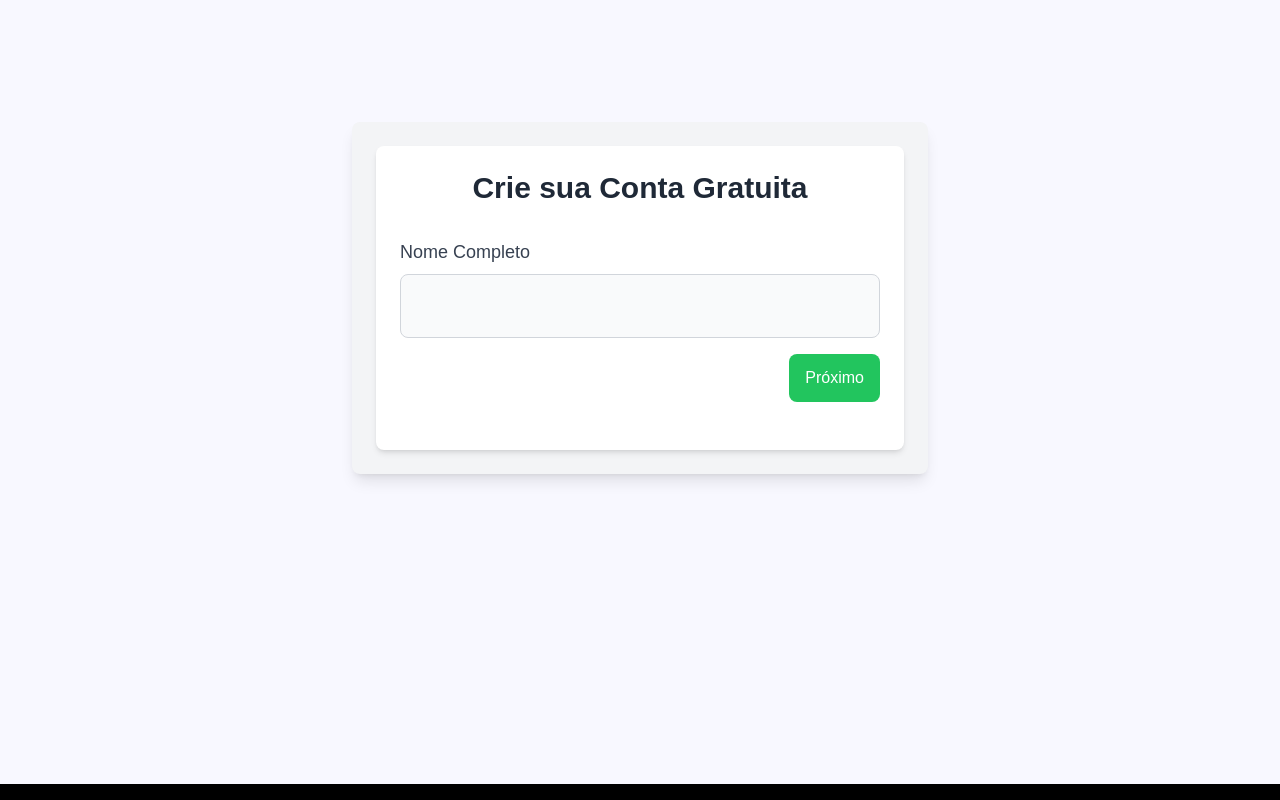
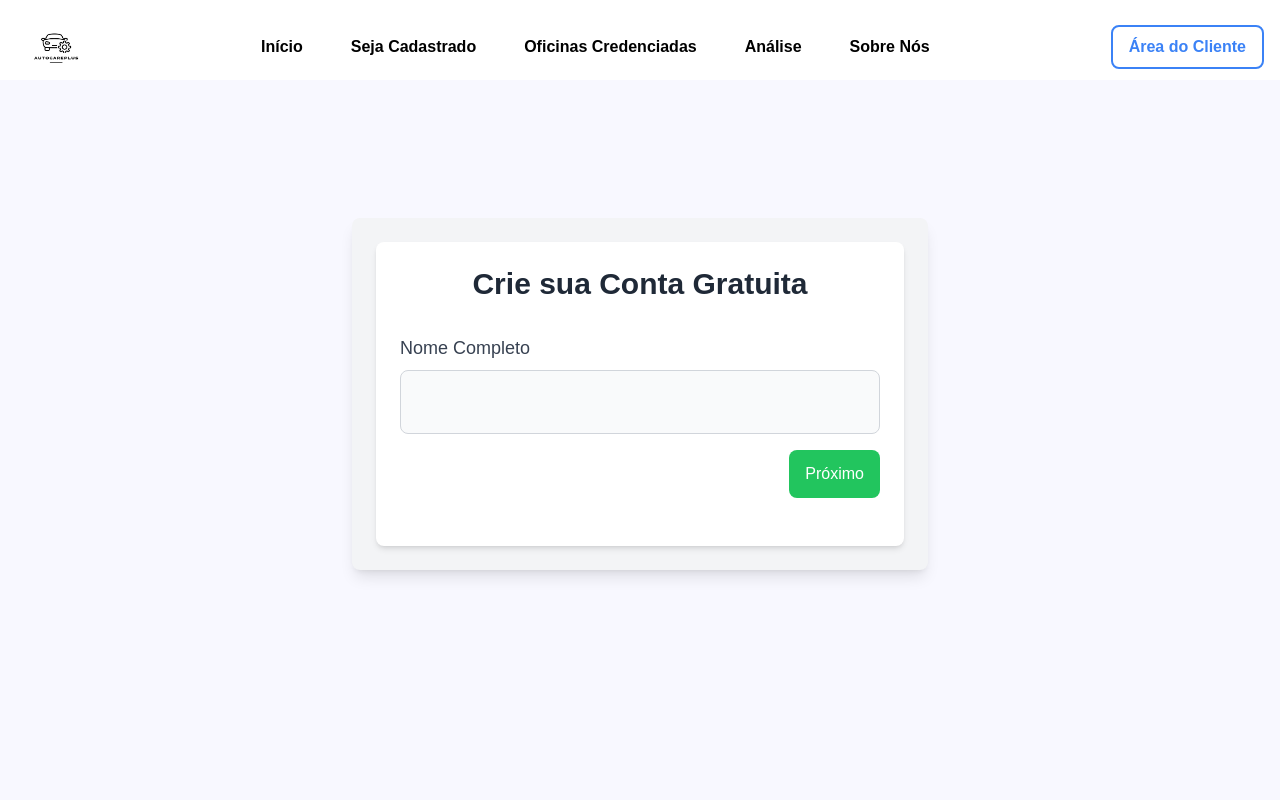
Before and after one commit to joao1015/AutoCarePlus-IA-regenerativa-Com-nextJS, a Next.js app in the folder autocare/: page /SejaCredenciado in a window 1280 px wide. Shown: the top 800 px of the page. Built offline with nearby package versions, Linux system fonts and the light colour scheme.

Commit message:
Ajustando Rotas

```diff
--- a/autocare/src/Components/Sideoficinas/index.tsx
+++ b/autocare/src/Components/Sideoficinas/index.tsx
@@ -40,7 +40,7 @@ function Side() {
       {/* Links in Header for Small Screens */}
       {isOpen && (
         <div className="flex flex-col items-start bg-black w-full p-2">
-          <Link href="/ordensrecebidas" legacyBehavior>
+          <Link href="/Ordensrecebidas" legacyBehavior>
             <a className="block text-white text-lg py-2 px-2 rounded-md hover:bg-blue-600 mb-2 transition duration-300 flex items-center">
               <FiFileText size={24} />
             </a>
--- a/autocare/src/app/SejaCredenciado/page.tsx
+++ b/autocare/src/app/SejaCredenciado/page.tsx
@@ -5,7 +5,7 @@ import React from 'react';
 function Page() {
   return (
     <div>
-
+      <div><Cabecalho></Cabecalho></div>
 
       <div className="flex items-center justify-center w-full" style={{ marginTop: '-7rem' }}>
         <Formulario />
```
